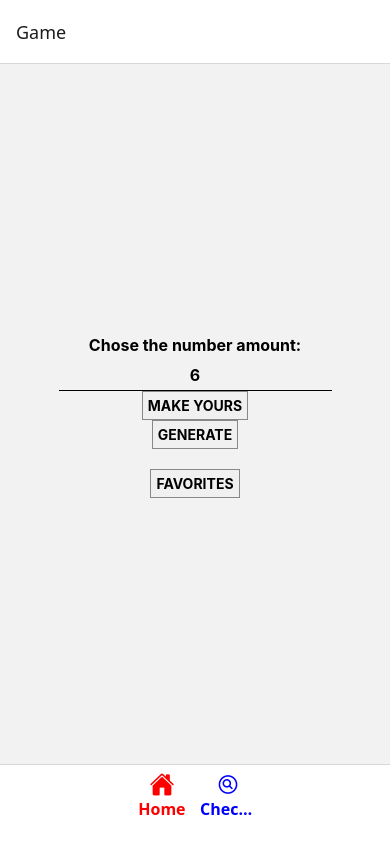
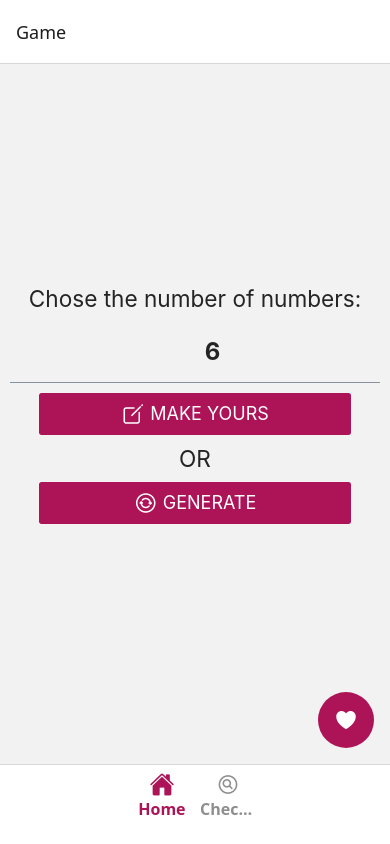
Before and after one commit to MatheusMFranco/better, a React Native app: screen /Game in a window 390 px wide. Built offline with nearby package versions, Linux system fonts and the light colour scheme.

Commit message:
feat: add style and finish own game modal

```diff
--- a/src/App.tsx
+++ b/src/App.tsx
@@ -18,8 +18,7 @@ export default function App() {
           <Tab.Navigator
             initialRouteName="Home"
             screenOptions={({ route }) => ({
-              tabBarActiveTintColor: 'red',
-              tabBarInactiveTintColor: 'blue',
+              tabBarActiveTintColor: '#ad1457',
               tabBarLabelStyle: {
                 fontSize: 16,
                 fontWeight: 'bold',
--- a/src/components/button/Button.style.js
+++ b/src/components/button/Button.style.js
@@ -34,13 +34,4 @@ export default StyleSheet.create({
         textAlign: 'center',
         width: '100%',
     },
-    action: {
-        fontSize: 14,
-        padding: 5,
-        borderWidth: 1,
-        backgroundColor: '#f0f0f0',
-        textAlign: 'center',
-        borderColor: '#888',
-        fontWeight: 'bold',
-    },
 });
--- a/src/components/display/Display.js
+++ b/src/components/display/Display.js
@@ -1,17 +1,62 @@
-import react from 'react';
+import react, { useContext } from 'react';
 import {
+    Alert,
+    Platform,
     SafeAreaView,
     Text,
+    ToastAndroid,
+    View,
 } from 'react-native';
+import { Button } from '@rneui/themed';
+import Ionicons from 'react-native-vector-icons/Ionicons';
 
 import styles from './Display.style';
+import GameContext from '../../context/GameContext';
 
-export default props => {
+export default (props) => {
+
+    const { dispatch, state } = useContext(GameContext);
+
+    const notify = (message) => {
+        if (Platform.OS === 'android') {
+            ToastAndroid.show(message, ToastAndroid.SHORT);
+        } else if (Platform.OS === 'ios') {
+            Alert.alert('Loto', message);
+        }
+    };
+
+    const save = () => {
+        const game = props.value;
+        const existingGames = state.data || [];
+        if (existingGames.includes(game)) {
+            notify(`${game} has already been saved!`);
+        } else {
+            dispatch({
+                type: 'createGame',
+                payload: game,
+            });
+            const message = `${game} has been saved!`;
+            notify(message);
+            props.cancel();
+        }
+    };
+
     return (
         <SafeAreaView style={styles.display}>
-            <Text style={styles.displayValue} numberOfLines={1}>
+            <Text style={styles.displayValue}>
                 {props.value}
             </Text>
+            {props.amount === props.max && (
+                <View style={styles.buttons}>
+                    <Button
+                        icon={<Ionicons name='heart-outline' size={15} color='white' />}
+                        title=' SAVE'
+                        color='secondary'
+                        buttonStyle={{ margin: 10 }}
+                        onPress={save}
+                    />
+                </View>
+            )}
         </SafeAreaView>
     )
 };
--- a/src/components/display/Display.style.js
+++ b/src/components/display/Display.style.js
@@ -5,12 +5,19 @@ export default StyleSheet.create({
         flex: 1,
         padding: 20,
         justifyContent: 'center',
-        backgroundColor: 'rgba(0,0,0,0.6)',
         alignItems: 'center',
-        width: '100%',
+        width: '60%',
     },
     displayValue: {
         fontSize: 24,
         color: '#fff',
+        textAlign: 'center',
     },
+    buttons: {
+        padding: 10,
+        flexDirection: 'row',
+        justifyContent: 'center',
+        width: '100%',
+        alignItems: 'center',
+    }
 });
--- a/src/components/loto/Generator.js
+++ b/src/components/loto/Generator.js
@@ -1,16 +1,19 @@
 import React, { useState, useCallback, useContext } from 'react';
 import { SafeAreaView, ToastAndroid, Platform, Alert } from 'react-native';
-import { Button } from 'react-native-elements';
+import { Button } from '@rneui/themed';
 import Ionicons from 'react-native-vector-icons/Ionicons';
 
 import styles from './Loto.style';
 import Chosen from './Chosen';
-import Action from '../button/Action';
 import GameContext from '../../context/GameContext';
 
 const Generator = ({ amount }) => {
   const [numbers, setNumbers] = useState([]);
   const { dispatch, state } = useContext(GameContext);
+
+  const MAX_AMOUNT = 12;
+
+  const isInvalid = amount <= 0 || amount > MAX_AMOUNT;
 
   const randomize = useCallback((list) => {
     const random = Math.ceil(Math.random() * 60) + 1;
@@ -34,7 +37,7 @@ const Generator = ({ amount }) => {
   }, [amount, randomize]);
 
   const save = () => {
-    const game = numbers.join(', ');
+    const game = numbers.sort((a, b) => a - b).join(' ');
     const existingGames = state.data || [];
     if (existingGames.includes(game)) {
       notify(`${game} has already been saved!`);
@@ -55,7 +58,14 @@ const Generator = ({ amount }) => {
 
   return (
     <>
-      <Action label="GENERATE" onClick={generateNumbers} />
+      <Button
+        title=" GENERATE"
+        color="secondary"
+        containerStyle={styles.Action}
+        icon={<Ionicons name='sync-circle-outline' size={24} color='white' />}
+        onPress={generateNumbers}
+        disabled={isInvalid}
+      />
       <SafeAreaView style={styles.NumberList}>
         {displayNumbers()}
       </SafeAreaView>
@@ -63,6 +73,7 @@ const Generator = ({ amount }) => {
         <Button
           icon={<Ionicons name='heart-outline' size={15} color='white' />}
           title=" SAVE"
+          color="secondary"
           onPress={save}
         />
       )}
--- a/src/components/loto/Loto.style.js
+++ b/src/components/loto/Loto.style.js
@@ -17,8 +17,12 @@ export default StyleSheet.create({
     },
     NumberList: {
         marginTop: 20,
+        marginBottom: 10,
         flexDirection: 'row',
         flexWrap: 'wrap',
         justifyContent: 'center',
-    }
+    },
+    Action: {
+        width: '80%',
+    },
 });
--- a/src/modals/Modal.style.js
+++ b/src/modals/Modal.style.js
@@ -5,10 +5,10 @@ export default StyleSheet.create({
         flex: 1,
         alignItems: 'center',
         justifyContent: 'center',
-        backgroundColor: 'rgba(0,0,0,0.5)',
+        backgroundColor: 'rgba(0,0,0,0.8)',
     },
     buttons: {
         flexDirection: 'row',
         flexWrap: 'wrap',
-    }
+    },
 });
--- a/src/modals/NumbersSelector.js
+++ b/src/modals/NumbersSelector.js
@@ -1,10 +1,11 @@
 import react, { useState } from 'react';
-import { Modal, SafeAreaView, View } from 'react-native';
+import { Alert, Modal, Platform, SafeAreaView, ToastAndroid, View } from 'react-native';
+import { FAB, Button } from '@rneui/themed';
+import Ionicons from 'react-native-vector-icons/Ionicons';
 
 import styles from './Modal.style';
 import Selectable from '../components/button/Selectable';
 import Display from '../components/display/Display';
-import Action from '../components/button/Action';
 
 export default props => {
     const [numbers, setNumbers] = useState([]);
@@ -19,15 +20,20 @@ export default props => {
       }
     };
 
+    const cancel = () => {
+      setNumbers([]);
+      props.onCancel();
+    };
+
     return (
       <Modal
         onRequestClose={props.onCancel}
         visible={props.isVisible}
         animationType='slide'
-        transparent={true}>
+        transparent={true}
+      >
         <SafeAreaView style={styles.frame}>
-          <Action label='Close' onClick={props.onCancel} />
-          <Display value={numbers.sort((a, b) => a - b).join(', ')} />
+          <Display cancel={cancel} amount={numbers.length} max={props.amount} value={numbers.sort((a, b) => a - b).join(' ')} />
           <View style={styles.buttons}>
             {
               Array.from({ length: 60 }, (_, i) => {
@@ -44,6 +50,14 @@ export default props => {
               })
             }
           </View>
+          <FAB
+            icon={<Ionicons name='close' size={20} color='white' />}
+            onPress={cancel}
+            containerStyle={{ zIndex: 10 }}
+            size='small'
+            style={{ position: 'absolute', top: 20, left: '45%'}}
+            pointerEvents="box-only"
+          />
         </SafeAreaView>
       </Modal>
     );
--- a/src/views/Game.tsx
+++ b/src/views/Game.tsx
@@ -2,14 +2,13 @@ import React, { useState } from 'react';
 import {
   SafeAreaView,
   StyleSheet,
-  Text,
-  TextInput,
 } from 'react-native';
 import { StackNavigationProp } from '@react-navigation/stack';
+import { SpeedDial, Button, Text, Input } from '@rneui/themed';
+import Ionicons from 'react-native-vector-icons/Ionicons';
 
 import Generator from '../components/loto/Generator';
 import NumbersSelector from '../modals/NumbersSelector';
-import Action from '../components/button/Action';
 
 type RootStackParamList = {
   Favorites: undefined;
@@ -19,33 +18,67 @@ type DetailsScreenNavigationProp = StackNavigationProp<RootStackParamList, 'Favo
 
 const Game = ({ navigation }: { navigation: DetailsScreenNavigationProp }) => {
   const [showModal, setShowModal] = useState(false);
+  const [openFavoritesDeal, setFavoritesDeal] = React.useState(false);
   const [amount, setAmount] = useState(6);
+
+  const MAX_AMOUNT = 12;
 
   const updateAmount = (size: string) => setAmount(+size);
 
+  const isInvalid = amount <= 0 || amount > MAX_AMOUNT;
+
   return (
     <SafeAreaView style={style.App}>
-      <Text style={style.TextDefault}>Chose the number amount:</Text>
-      <TextInput
-        style={[style.Input, style.TextDefault]}
+      <Text h4 style={style.Container}>
+        Chose the number of numbers:
+      </Text>
+      <Input
+        style={[style.Input, style.Container]}
         keyboardType="numeric"
         value={`${amount}`}
         onChangeText={updateAmount}
+        errorStyle={style.Input}
+        errorMessage={isInvalid ? `The value must be greater than zero and less than ${MAX_AMOUNT}` : ''}
       />
       <NumbersSelector
         amount={amount}
         isVisible={showModal}
         onCancel={() => setShowModal(false)}
       />
-      <Action
-        label="MAKE YOURS"
-        onClick={() => setShowModal(true)}
+      <Button
+        title=" MAKE YOURS"
+        color="secondary"
+        icon={<Ionicons name='create-outline' size={24} color='white' />}
+        onPress={() => setShowModal(true)}
+        disabled={isInvalid}
+        containerStyle={style.Action}
       />
+      <Text h4 style={style.Container}>OR</Text>
       <Generator amount={amount} />
-      <Action
-        label="FAVORITES"
-        onClick={() => navigation.navigate('Favorites')}
-      />
+      <SpeedDial
+        isOpen={openFavoritesDeal}
+        icon={<Ionicons name='heart' size={24} color='white' />}
+        openIcon={<Ionicons name='close' size={24} color='white' />}
+        onOpen={() => setFavoritesDeal(!openFavoritesDeal)}
+        onClose={() => setFavoritesDeal(!openFavoritesDeal)}
+      >
+        <SpeedDial.Action
+          icon={<Ionicons name='alarm' size={20} color='white' />}
+          title="Daily"
+          onPress={() => {
+            navigation.navigate('Favorites');
+            setFavoritesDeal(false);
+          }}
+        />
+        <SpeedDial.Action
+          icon={<Ionicons name='star' size={20} color='white' />}
+          title="Specials"
+          onPress={() => {
+            navigation.navigate('Favorites');
+            setFavoritesDeal(false);
+          }}
+        />
+      </SpeedDial>
     </SafeAreaView>
   );
 };
@@ -58,14 +91,16 @@ const style = StyleSheet.create({
     fontSize: 12,
     textAlign: 'justify',
   },
+  Container: {
+    margin: 10,
+  },
   Input: {
-    borderBottomWidth: 1,
-  },
-  TextDefault: {
-    fontSize: 16,
+    fontSize: 24,
     textAlign: 'center',
     fontWeight: 'bold',
-    padding: 5,
+  },
+  Action: {
+    width: '80%',
   },
 });
 
```
